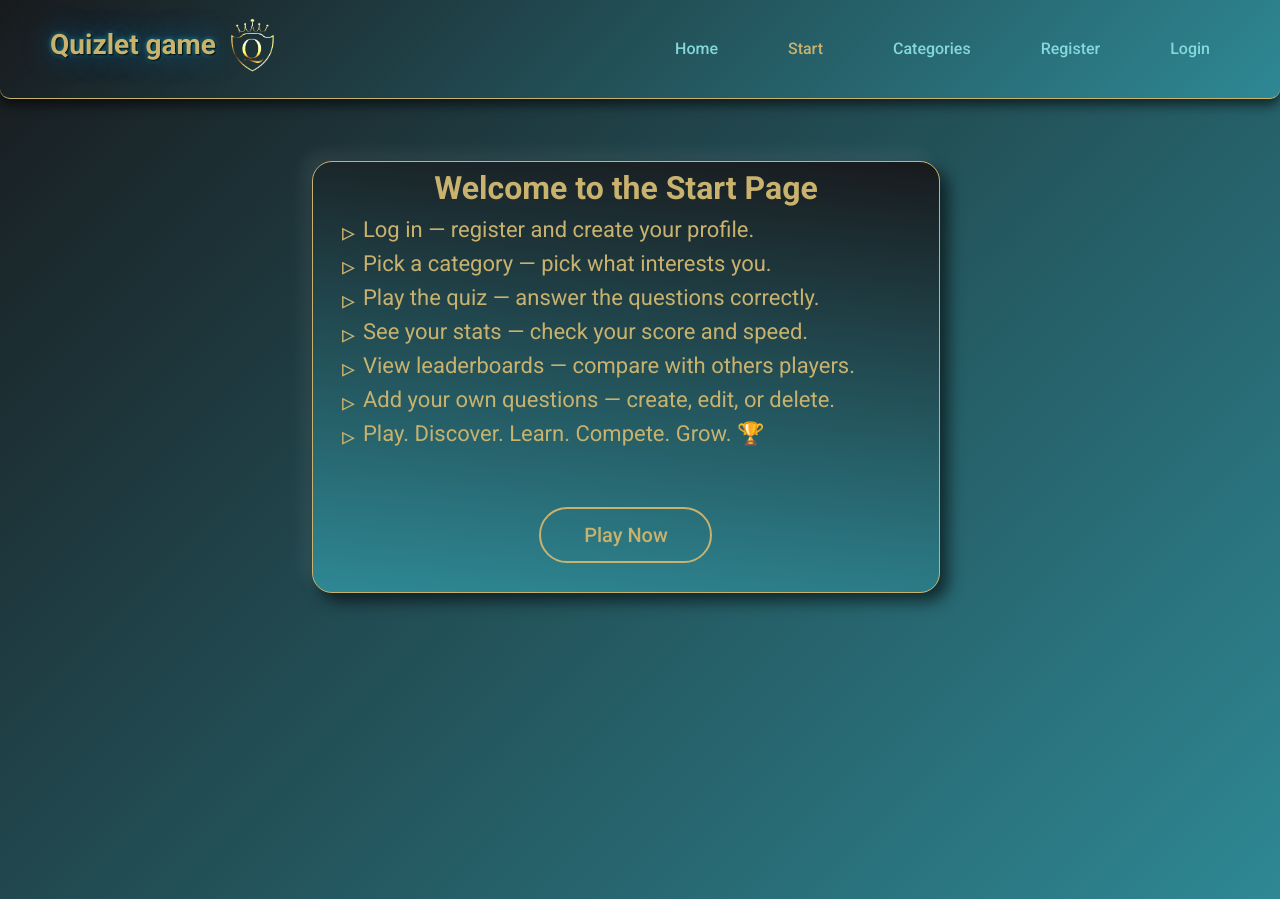
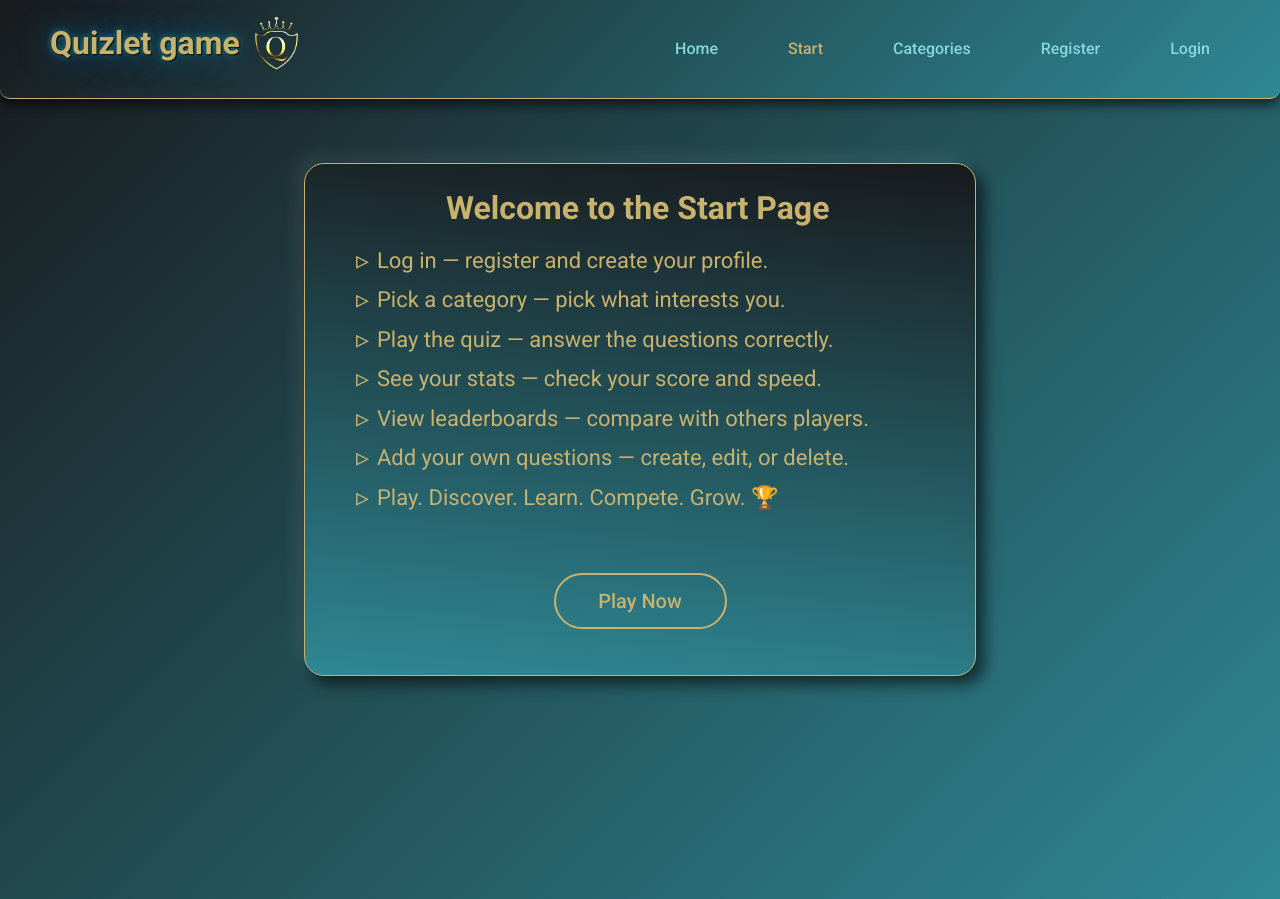
Before and after one commit to Olena457/quizlt-app, a React (Vite) app: page /start in a window 1280 px wide. Built offline with nearby package versions, Linux system fonts and the light colour scheme; no server answers.

Commit message:
corected styles

```diff
--- a/src/components/BrandLogo/BrandLogo.module.css
+++ b/src/components/BrandLogo/BrandLogo.module.css
@@ -11,23 +11,25 @@
 }
 
 .title {
-  font-size: 14px;
+  font-size: 16px;
   color: var(--gold-color);
-  font-weight: 700;
+  font-weight: 600;
   text-shadow: 1px 1px 2px black, 0 0 1em #115e95, 0 0 0.2em #1f9596;
   transition: color var(--transition), text-shadow var(--transition);
 }
 
 @media screen and (min-width: 768px) {
   .title {
-    font-size: 24px;
+    font-size: 26px;
+    font-weight: 800;
     white-space: nowrap;
   }
 }
 
 @media screen and (min-width: 1025px) {
   .title {
-    font-size: 28px;
+    font-weight: 800;
+    font-size: 32px;
   }
 }
 .title.active,
@@ -35,6 +37,7 @@
 .title:hover {
   position: relative;
   color: var(--accent-color);
+  text-shadow: 1px 1px 2px black, 0 0 0.5em #c8b26d, 0 0 0.2em #f4e2a9;
 }
 .logoContainer {
   display: flex;
--- a/src/components/CategoryCard/CategoryCard.module.css
+++ b/src/components/CategoryCard/CategoryCard.module.css
@@ -26,10 +26,11 @@
   align-items: center;
   margin-top: 10px;
 }
+
 .selected {
-  background-color: var(--form-color);
+  background-color: var(--light-gray-color);
+  color: var(--gray-color);
 }
-
 .buttonNext {
   background-color: var(--gold-color);
   color: var(--black-color);
--- a/src/components/MobileMenu/MobileMenu.jsx
+++ b/src/components/MobileMenu/MobileMenu.jsx
@@ -68,13 +68,13 @@ const MobileMenu = () => {
 
             {isLoggedIn && (
               <>
-                <NavLink
+                {/* <NavLink
                   to="/create-question"
                   className={css.link}
                   onClick={() => setIsOpen(false)}
                 >
                   Create Quize
-                </NavLink>
+                </NavLink> */}
 
                 {/* <NavLink
                   to={`/edit-question/${category}/${id}`}
--- a/src/components/Navigation/Navigation.jsx
+++ b/src/components/Navigation/Navigation.jsx
@@ -32,13 +32,13 @@ const Navigation = () => {
       )}
       {isLoggedIn && (
         <>
-          <NavLink
+          {/* <NavLink
             to="/create-question"
             className={activeLink}
             aria-label="Create card"
           >
             Create Question
-          </NavLink>
+          </NavLink> */}
           {/* <NavLink
             to={`/edit-question/${category}/${id}`}
             className={activeLink}
--- a/src/components/SignUpForm/SignUpForm.module.css
+++ b/src/components/SignUpForm/SignUpForm.module.css
@@ -9,9 +9,7 @@
   padding: 30px 50px;
   border-radius: 20px;
   border: 2px solid var(--gold-color);
-  background: var(--form-gradient-color);
-  /* background-color: #eaf9f9; */
-  /* background-color: #b8e4e4; */
+  background-color: var(--form-color);
   box-shadow: 8px 8px 16px rgba(0, 0, 0, 0.6),
     -8px -8px 16px rgba(255, 255, 255, 0.08);
 }
@@ -35,12 +33,16 @@
 }
 
 .title {
-  font-weight: 500;
+  font-weight: 800;
   font-size: 28px;
   line-height: 1.2;
   letter-spacing: -0.02em;
   margin-bottom: 15px;
-  color: var(--button-bgr-color);
+  background-image: linear-gradient(135deg, #181a1d, #2e8894, #84d8db, #1aabae);
+  background-clip: text;
+  -webkit-background-clip: text;
+  -webkit-text-fill-color: transparent;
+  color: transparent;
 }
 
 .text {
@@ -87,12 +89,12 @@ label {
   width: 100%;
   padding: 10px;
   font-size: 1rem;
-  font-weight: bold;
+  font-weight: 700;
   color: var(--gold-color);
   border-radius: 20px;
   cursor: pointer;
   border: 2px solid var(--gold-color);
-  background-color: var(--button-bgr-color);
+  background: var(--linear-gradient-color);
   transition: background-color 0.3s ease;
 }
 .submitBtn:hover {
--- a/src/components/SingInForm/SingInForm.jsx
+++ b/src/components/SingInForm/SingInForm.jsx
@@ -55,7 +55,7 @@ const SignInForm = () => {
         toast.success('User logged in successfully!', {
           position: 'top-center',
         });
-        navigate('/categories');
+        navigate('/category');
       })
       .catch(errMessage => {
         toast.error(errMessage, {
--- a/src/components/SingInForm/SingInForm.module.css
+++ b/src/components/SingInForm/SingInForm.module.css
@@ -7,7 +7,7 @@
   margin: 0 auto;
   padding: 30px 50px;
   border: 2px solid var(--gold-color);
-  background: var(--form-gradient-color);
+  background-color: var(--form-color);
   box-shadow: 8px 8px 16px rgba(0, 0, 0, 0.6),
     -8px -8px 16px rgba(255, 255, 255, 0.08);
   border-radius: 20px;
@@ -27,12 +27,16 @@
 }
 
 .title {
-  font-weight: 500;
+  font-weight: 800;
   font-size: 28px;
   line-height: 1.2;
   letter-spacing: -0.02em;
   margin-bottom: 15px;
-  color: var(--button-bgr-color);
+  background-image: linear-gradient(135deg, #181a1d, #2e8894, #84d8db, #1aabae);
+  background-clip: text;
+  -webkit-background-clip: text;
+  -webkit-text-fill-color: transparent;
+  color: transparent;
 }
 
 .text {
@@ -99,7 +103,7 @@ label {
   color: var(--gold-color);
   border-radius: 20px;
   cursor: pointer;
-  background-color: var(--button-bgr-color);
+  background: var(--linear-gradient-color);
   border: 2px solid var(--gold-color);
   transition: background-color 0.3s ease;
 }
--- a/src/index.css
+++ b/src/index.css
@@ -13,18 +13,18 @@
   --black-color: #181a1d;
   --button-bgr-color: #2e8894;
   --button-hover-color: #328fa0;
-  --form-color: rgba(247, 246, 248, 0.85);
-  --form-gradient-color: linear-gradient(180deg, #b8e4e4, #eaf9f9);
+  --light-gray-color: rgba(247, 246, 248, 0.85);
+  --form-color: #cdeeee;
   --linear-gradient-color: linear-gradient(135deg, #181a1d, #2e8894);
+  --box-shadow: 0 4px 12px rgba(0, 0, 0, 0.3);
+  --transition: 0.5s ease-in-out;
+  --background-color-transition: var(--background-color);
   /* --accent--color: #1f949b; */
   /* --secondary-color: #1aabae; */
   /* --accent-light-color: #32dedf; */
-  --box-shadow: 0 4px 12px rgba(0, 0, 0, 0.3);
-  --transition: 0.5s ease-in-out;
   /* --box-shadow: -10px 0 10px -10px rgba(0, 0, 0, 0.5),
-    10px 0 10px -10px rgba(215, 99, 99, 0.5),
+  10px 0 10px -10px rgba(215, 99, 99, 0.5),
     0 10px 10px -10px rgba(0, 0, 0, 0.5); */
-  --background-color-transition: var(--background-color);
 }
 
 body {
--- a/src/pages/CategoryPage/CategoryPage.module.css
+++ b/src/pages/CategoryPage/CategoryPage.module.css
@@ -8,12 +8,12 @@
 
 @media screen and (min-width: 768px) and (max-width: 1024px) {
   .pageGame {
-    padding: 40px;
+    padding: 20px 40px;
   }
 }
 @media screen and (min-width: 1025px) {
   .pageGame {
-    padding: 50px;
+    padding: 20px 50px;
   }
 }
 .containerCategories {
@@ -31,13 +31,13 @@
 }
 @media screen and (min-width: 768px) and (max-width: 1024px) {
   .containerCategories {
-    margin-top: 10px;
-    padding: 0px 40px 20px 30px;
+    /* margin-top: 10px; */
+    padding: 0px 0px 40px 0px;
   }
 }
 @media screen and (min-width: 1025px) {
   .containerCategories {
-    padding: 0px 50px 22px 22px;
+    padding: 0px 0px 60px 0px;
   }
 }
 .title {
--- a/src/pages/NotFoundPage/NotFoundPage.jsx
+++ b/src/pages/NotFoundPage/NotFoundPage.jsx
@@ -1,15 +1,16 @@
+import { Link } from 'react-router-dom';
 import css from './NotFoundPage.module.css';
-import { Link } from 'react-router-dom';
 
 const NotFoundPage = () => {
   return (
-    <>
-      <div className={css.container}>
+    <div className={css.container}>
+      <div className={css.startQuiz}>
+        <h1 className={css.notFoun}> 404 not found </h1>
         <Link to="/" className={css.btnGo}>
           Go Home
         </Link>
       </div>
-    </>
+    </div>
   );
 };
 
--- a/src/pages/NotFoundPage/NotFoundPage.module.css
+++ b/src/pages/NotFoundPage/NotFoundPage.module.css
@@ -2,12 +2,61 @@
   position: relative;
   width: 100vw;
   height: 100vh;
-
   display: flex;
+  flex-direction: column;
   align-items: center;
-  justify-content: center;
+  justify-content: start;
 }
-
+.startQuiz {
+  width: 80%;
+  margin-top: 20px;
+  display: flex;
+  flex-direction: column;
+  align-items: center;
+  justify-content: space-evenly;
+  gap: 20px;
+  border-radius: 10px;
+  min-width: 320px;
+  max-height: 600px;
+  padding: 20px;
+  border: 1px solid var(--gold-color);
+  box-shadow: 8px 8px 16px rgba(0, 0, 0, 0.6),
+    -8px -8px 16px rgba(255, 255, 255, 0.08);
+  background: linear-gradient(185deg, #181a1d, #2e8894);
+}
+@media (min-width: 375px) and (max-width: 768px) {
+  .startQuiz {
+    max-height: 400px;
+  }
+}
+@media screen and (min-width: 768px) and (max-width: 1024px) {
+  .startQuiz {
+    gap: 40px;
+    min-height: 380px;
+    padding: 20px 30px;
+    border-radius: 20px;
+  }
+}
+@media screen and (min-width: 1025px) {
+  .startQuiz {
+    width: 60%;
+    height: 95%;
+    gap: 50px;
+    border-radius: 20px;
+  }
+}
+.notFoun {
+  font-size: 18px;
+  font-weight: 900;
+  color: var(--gold-color);
+}
+@media screen and (min-width: 768px) {
+  .notFoun {
+    font-size: 48px;
+    font-weight: 900;
+    color: var(--gold-color);
+  }
+}
 .btnGo {
   width: 120px;
   height: 46px;
--- a/src/pages/StartPage/StartPage.module.css
+++ b/src/pages/StartPage/StartPage.module.css
@@ -47,12 +47,12 @@
 @media screen and (min-width: 768px) and (max-width: 1024px) {
   .startContainer {
     margin-top: 10px;
-    padding: 0px 40px 20px 30px;
+    padding: 0px 0px 40px 0px;
   }
 }
 @media screen and (min-width: 1025px) {
   .startContainer {
-    padding: 0px 50px 22px 22px;
+    padding: 0px 0px 60px 0px;
   }
 }
 .startQuiz {
@@ -65,7 +65,7 @@
   border-radius: 10px;
   min-width: 320px;
   max-height: 600px;
-  padding: 20px;
+  padding: 50px 20px;
   border: 1px solid var(--gold-color);
   box-shadow: 8px 8px 16px rgba(0, 0, 0, 0.6),
     -8px -8px 16px rgba(255, 255, 255, 0.08);
@@ -73,14 +73,14 @@
 }
 @media (min-width: 375px) and (max-width: 768px) {
   .startQuiz {
-    max-height: 400px;
+    max-height: 500px;
+    gap: 20px;
   }
 }
 @media screen and (min-width: 768px) and (max-width: 1024px) {
   .startQuiz {
     gap: 40px;
-    min-height: 380px;
-    padding: 20px 30px;
+    padding: 70px 30px 30px 60px;
     border-radius: 20px;
   }
 }
@@ -95,18 +95,22 @@
 
 .title {
   font-size: 20px;
-  text-align: center;
+  margin-left: 20px;
+  /* text-align: center; */
+  margin-bottom: 20px;
   font-weight: 500;
   color: var(--gold-color);
 }
 @media screen and (min-width: 768px) {
   .title {
+    margin-left: 40px;
     font-weight: 600;
     font-size: 24px;
   }
 }
 @media screen and (min-width: 1025px) {
   .title {
+    margin-left: 60px;
     font-size: 32px;
     font-weight: 700;
   }
@@ -115,11 +119,11 @@
 .description p {
   font-size: 14px;
   color: var(--gold-color);
-  line-height: 1;
+  line-height: 1.25;
   max-width: 600px;
   position: relative;
   padding-left: 16px;
-  margin: 8px 0;
+  margin: 12px 0;
 }
 
 .description p::before {
```
